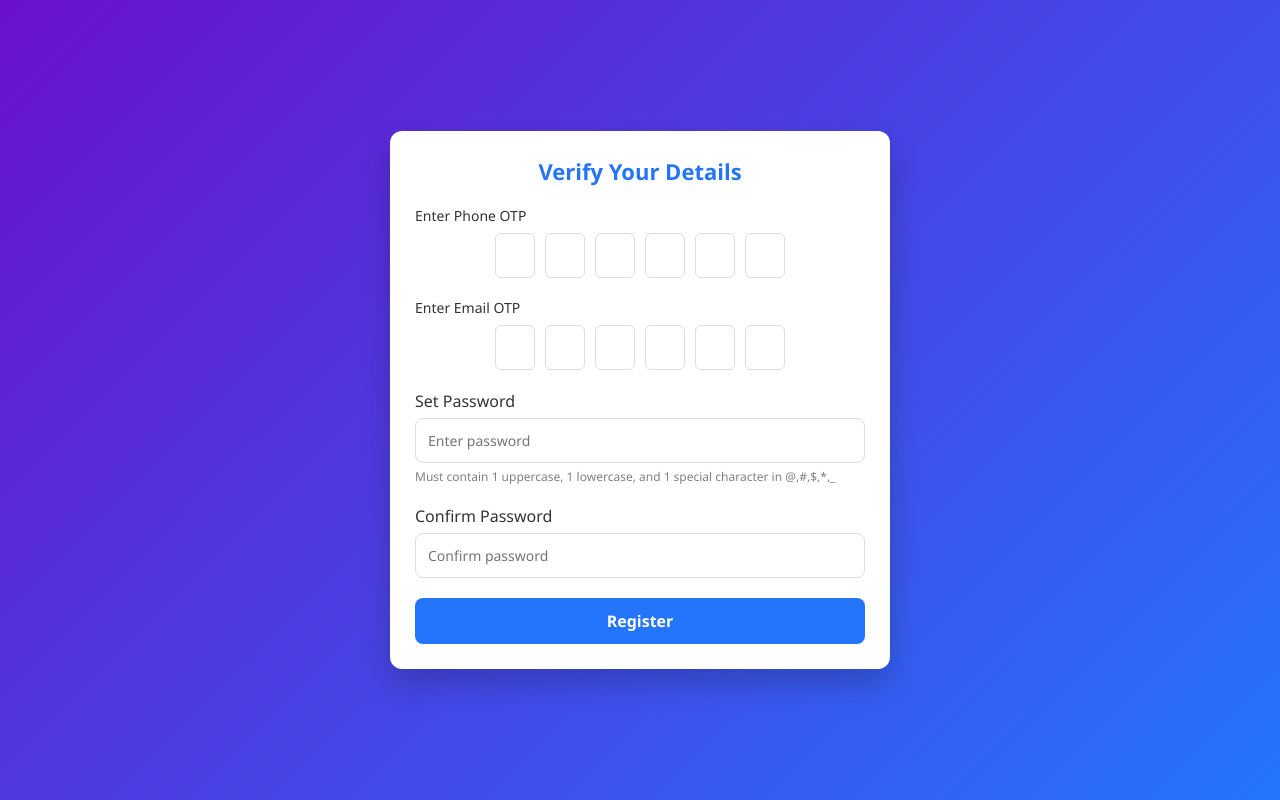
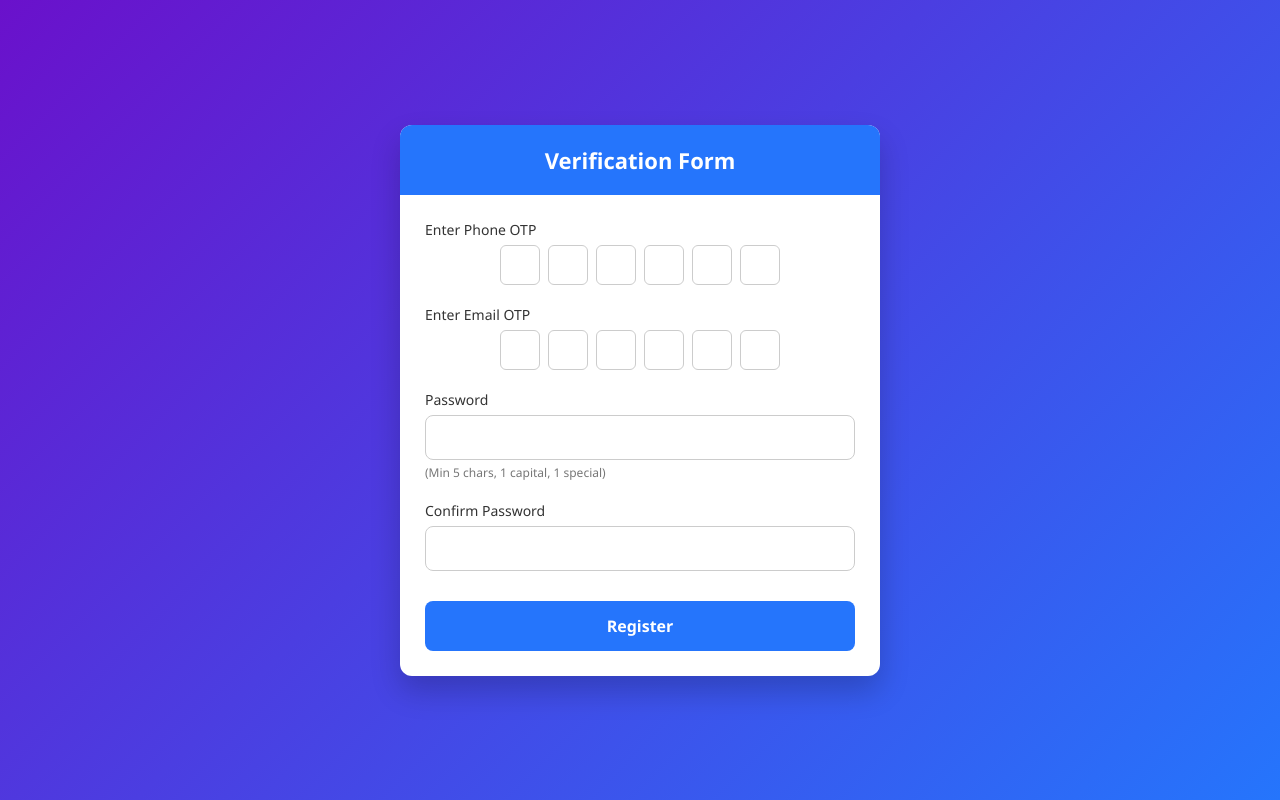
Before and after one commit to infin8-innov8/authentication_system_task, a Django app: page /verification/ in a window 1280 px wide. Run offline with Django 5.2, Linux system fonts and the light colour scheme.

Commit message:
Update verificationtemp.html

```diff
--- a/authentication_system/templates/verificationtemp.html
+++ b/authentication_system/templates/verificationtemp.html
@@ -3,7 +3,7 @@
 <head>
   <meta charset="UTF-8" />
   <meta name="viewport" content="width=device-width, initial-scale=1.0" />
-    <title>Verification Page</title>
+  <title>Verification Form</title>
   <style>
     * {
       margin: 0;
@@ -11,7 +11,6 @@
       box-sizing: border-box;
       font-family: "Segoe UI", Tahoma, Geneva, Verdana, sans-serif;
     }
-
     body {
       background: linear-gradient(135deg, #6a11cb 0%, #2575fc 100%);
       min-height: 100vh;
@@ -20,294 +19,267 @@
       align-items: center;
       padding: 20px;
     }
-
-      .verification-container {
+    .registration-container {
       background: white;
       border-radius: 12px;
       box-shadow: 0 15px 30px rgba(0, 0, 0, 0.2);
       width: 100%;
-        max-width: 500px;
+      max-width: 480px;
+      overflow: hidden;
+    }
+    .registration-header {
+      background: #2575fc;
+      color: white;
+      padding: 20px;
+      text-align: center;
+    }
+    .registration-header h1 {
+      font-weight: 600;
+      font-size: 22px;
+    }
+    .registration-form {
       padding: 25px;
     }
-
-      .verification-header {
-        text-align: center;
-        margin-bottom: 20px;
-      }
-
-      .verification-header h1 {
-        font-size: 22px;
-        color: #2575fc;
-      }
-
-      .otp-section {
-        margin-bottom: 20px;
-      }
-
-      .otp-label {
-        font-size: 14px;
-        margin-bottom: 8px;
-        display: block;
-        color: #333;
-        font-weight: 500;
-      }
-
-      .otp-inputs {
-        display: flex;
-        gap: 10px;
-        justify-content: center;
-      }
-
-      .otp-inputs input {
-        width: 40px;
-        height: 45px;
-        text-align: center;
-        font-size: 18px;
-        border: 1px solid #ddd;
-        border-radius: 6px;
-        transition: 0.3s;
-      }
-
-      .otp-inputs input:focus {
-        border-color: #2575fc;
-        outline: none;
-        box-shadow: 0 0 0 2px rgba(37, 117, 252, 0.2);
-      }
-
     .form-group {
       margin-bottom: 20px;
+      text-align: center;
+      position: relative;
     }
-
     .form-group label {
       display: block;
       margin-bottom: 6px;
       font-weight: 500;
       color: #333;
+      font-size: 14px;
+      text-align: left;
     }
-
-      .form-group input {
+    .otp-boxes {
+      display: flex;
+      justify-content: center;
+      gap: 8px;
+      margin-top: 6px;
+    }
+    .otp-boxes input {
+      width: 40px;
+      height: 40px;
+      text-align: center;
+      font-size: 18px;
+      border: 1px solid #ccc;
+      border-radius: 6px;
+    }
+    .otp-boxes input:focus {
+      outline: none;
+      border-color: #2575fc;
+      box-shadow: 0 0 0 2px rgba(37, 117, 252, 0.2);
+    }
+    .hint {
+      font-size: 12px;
+      color: #777;
+      margin-top: 4px;
+      display: block;
+      text-align: left;
+    }
+    .form-group input[type="password"] {
       width: 100%;
       padding: 12px;
-        border: 1px solid #ddd;
+      border: 1px solid #ccc;
       border-radius: 8px;
       font-size: 14px;
-        transition: 0.3s;
     }
-
     .form-group input:focus {
+      outline: none;
       border-color: #2575fc;
-        outline: none;
       box-shadow: 0 0 0 2px rgba(37, 117, 252, 0.2);
     }
-
-      .register-btn {
-        display: inline-block;
-        text-align: center;
+    .error-message {
+      color: #d9534f;
+      font-size: 12px;
+      display: none;
+      margin-top: 4px;
+      text-align: left;
+    }
+    .match-message {
+      font-size: 13px;
+      margin-top: 4px;
+      text-align: left;
+      display: none;
+    }
+    .register-button {
       width: 100%;
-        padding: 12px;
+      padding: 14px;
       background: #2575fc;
       color: white;
+      border: none;
       border-radius: 8px;
       font-size: 16px;
       font-weight: 600;
       cursor: pointer;
-        text-decoration: none;
-        transition: 0.3s;
-        border: none;
+      margin-top: 10px;
     }
-
-      .register-btn:hover {
-        background: #1c64e0;
-      }
-
-      .error-message {
-        color: #d9534f;
-        font-size: 12px;
-        margin-top: 4px;
-        display: none;
-      }
-
-      .success-message {
-        color: #4caf50;
-        font-size: 12px;
-        margin-top: 4px;
-        display: none;
+    .register-button:hover {
+      background: #2575fc;
     }
   </style>
 </head>
 <body>
-    <div class="verification-container">
-      <div class="verification-header">
-        <h1>Verify Your Details</h1>
+  <div class="registration-container">
+    <div class="registration-header">
+      <h1>Verification Form</h1>
+    </div>
+    <div class="registration-form">
+      <form id="verificationForm">
+
+        <!-- Phone OTP -->
+        <div class="form-group">
+          <label for="phoneOtp">Enter Phone OTP</label>
+          <div class="otp-boxes" id="phoneOtp">
+            <input type="text" maxlength="1" required>
+            <input type="text" maxlength="1" required>
+            <input type="text" maxlength="1" required>
+            <input type="text" maxlength="1" required>
+            <input type="text" maxlength="1" required>
+            <input type="text" maxlength="1" required>
+          </div>
+          <div class="error-message" id="phoneError">Enter a valid 6-digit OTP</div>
         </div>
 
-      <!-- Phone OTP -->
-      <div class="otp-section">
-        <label class="otp-label">Enter Phone OTP</label>
-        <div class="otp-inputs" id="phoneOtp">
-          <input type="text" maxlength="1" name="phone_otp_1" />
-          <input type="text" maxlength="1" name="phone_otp_2" />
-          <input type="text" maxlength="1" name="phone_otp_3" />
-          <input type="text" maxlength="1" name="phone_otp_4" />
-          <input type="text" maxlength="1" name="phone_otp_5" />
-          <input type="text" maxlength="1" name="phone_otp_6" />
+        <!-- Email OTP -->
+        <div class="form-group">
+          <label for="emailOtp">Enter Email OTP</label>
+          <div class="otp-boxes" id="emailOtp">
+            <input type="text" maxlength="1" required>
+            <input type="text" maxlength="1" required>
+            <input type="text" maxlength="1" required>
+            <input type="text" maxlength="1" required>
+            <input type="text" maxlength="1" required>
+            <input type="text" maxlength="1" required>
           </div>
+          <div class="error-message" id="emailError">Enter a valid 6-digit OTP</div>
         </div>
-      <input type="hidden" name="phone_otp" id="phoneOtpComplete" />
-
-      <!-- Email OTP -->
-      <div class="otp-section">
-        <label class="otp-label">Enter Email OTP</label>
-        <div class="otp-inputs" id="emailOtp">
-          <input type="text" maxlength="1" name="email_otp_1" />
-          <input type="text" maxlength="1" name="email_otp_2" />
-          <input type="text" maxlength="1" name="email_otp_3" />
-          <input type="text" maxlength="1" name="email_otp_4" />
-          <input type="text" maxlength="1" name="email_otp_5" />
-          <input type="text" maxlength="1" name="email_otp_6" />
-        </div>
-      </div>
-      <input type="hidden" name="email_otp" id="emailOtpComplete" />
 
         <!-- Password -->
         <div class="form-group">
-        <label for="password">Set Password</label>
-        <input
-          type="password"
-          id="password"
-          placeholder="Enter password"
-          name="password"
-          required
-        />
-
-        <div
-          class="password-format"
-          style="color: gray; font-size: 12px; margin-top: 5px"
-        >
-          Must contain 1 uppercase, 1 lowercase, and 1 special character in
-          @,#,$,*,_
-        </div>
-
-        <div class="error-message" id="passwordError">
-          Must contain 1 uppercase, 1 lowercase, and 1 special character
+          <label for="password">Password</label>
+          <input type="password" id="password" required />
+          <span class="hint">(Min 5 chars, 1 capital, 1 special)</span>
+          <div class="error-message" id="passError">
+            Invalid password format.
           </div>
         </div>
 
         <!-- Confirm Password -->
         <div class="form-group">
           <label for="confirmPassword">Confirm Password</label>
-        <input
-          type="password"
-          id="confirmPassword"
-          placeholder="Confirm password"
-          name="confirm_password"
-          required
-        />
+          <input type="password" id="confirmPassword" required />
+          <div class="match-message" id="confirmMessage"></div>
+        </div>
 
-        <div class="error-message" id="confirmPasswordError">
-          Passwords do not match
+        <button type="submit" class="register-button">Register</button>
+      </form>
     </div>
   </div>
 
-      <!-- Register button -->
-      <button class="register-btn" id="registerBtn">Register</button>
-    </div>
+  <script>
+    function getOtpValue(containerId) {
+      const inputs = document.querySelectorAll(`#${containerId} input`);
+      return Array.from(inputs).map(inp => inp.value).join("");
+    }
 
-    <script>
-      function setupOtpInputs(containerId) {
+    function setupOtp(containerId) {
       const inputs = document.querySelectorAll(`#${containerId} input`);
 
       inputs.forEach((input, index) => {
-          input.addEventListener("input", (e) => {
+        input.addEventListener("input", () => {
           if (input.value.length === 1 && index < inputs.length - 1) {
             inputs[index + 1].focus();
           }
         });
-
         input.addEventListener("keydown", (e) => {
-            if (e.key === "Backspace" && !input.value && index > 0) {
+          if (e.key === "Backspace" && input.value === "" && index > 0) {
             inputs[index - 1].focus();
           }
         });
-
         input.addEventListener("paste", (e) => {
-            const pasteData = e.clipboardData.getData("text").trim();
-            if (/^\d{6}$/.test(pasteData)) {
+          e.preventDefault();
+          const pasteData = (e.clipboardData || window.clipboardData).getData("text").trim();
+          if (/^\d+$/.test(pasteData)) {
             pasteData.split("").forEach((char, i) => {
-                if (inputs[i]) inputs[i].value = char;
+              if (i < inputs.length) {
+                inputs[i].value = char;
+              }
             });
+            if (pasteData.length >= inputs.length) {
               inputs[inputs.length - 1].focus();
-              e.preventDefault();
+            }
           }
         });
       });
     }
 
-      function combineOtpValues() {
-        const phoneInputs = document.querySelectorAll("#phoneOtp input");
-        const emailInputs = document.querySelectorAll("#emailOtp input");
+    // Apply to both OTP fields
+    setupOtp("phoneOtp");
+    setupOtp("emailOtp");
 
-        const phoneOtp = Array.from(phoneInputs)
-          .map((input) => input.value)
-          .join("");
-        const emailOtp = Array.from(emailInputs)
-          .map((input) => input.value)
-          .join("");
+    const form = document.getElementById("verificationForm");
+    const password = document.getElementById("password");
+    const confirmPassword = document.getElementById("confirmPassword");
+    const confirmMessage = document.getElementById("confirmMessage");
 
-        document.getElementById("phoneOtpComplete").value = phoneOtp;
-        document.getElementById("emailOtpComplete").value = emailOtp;
+    // Real-time confirm password check
+    confirmPassword.addEventListener("input", () => {
+      if (confirmPassword.value === "") {
+        confirmMessage.style.display = "none";
+        return;
+      }
+      if (password.value === confirmPassword.value) {
+        confirmMessage.style.display = "block";
+        confirmMessage.style.color = "green";
+        confirmMessage.textContent = "Password matched ✅";
+      } else {
+        confirmMessage.style.display = "block";
+        confirmMessage.style.color = "red";
+        confirmMessage.textContent = "Passwords do not match ❌";
+      }
+    });
 
-        return { phoneOtp, emailOtp };
+    form.addEventListener("submit", function (e) {
+      e.preventDefault();
+      let valid = true;
+
+      const phoneOtpVal = getOtpValue("phoneOtp");
+      const emailOtpVal = getOtpValue("emailOtp");
+
+      if (!/^\d{6}$/.test(phoneOtpVal)) {
+        document.getElementById("phoneError").style.display = "block";
+        valid = false;
+      } else {
+        document.getElementById("phoneError").style.display = "none";
       }
 
-      // Setup OTP boxes
-      setupOtpInputs("phoneOtp");
-      setupOtpInputs("emailOtp");
-
-      // Form validation
-      const passwordInput = document.getElementById("password");
-      const confirmPasswordInput = document.getElementById("confirmPassword");
-      const passwordError = document.getElementById("passwordError");
-      const confirmPasswordError = document.getElementById(
-        "confirmPasswordError"
-      );
-      const registerBtn = document.getElementById("registerBtn");
-
-      registerBtn.addEventListener("click", (e) => {
-        let isValid = true;
-
-        // Combine OTP values
-        combineOtpValues();
-
-        // Validate password
-        const password = passwordInput.value;
-        const validPattern = /^(?=.*[a-z])(?=.*[A-Z])(?=.*[@#$*_]).{6,}$/;
-
-        if (!validPattern.test(password)) {
-          passwordError.style.display = "block";
-          passwordInput.style.borderColor = "#d9534f";
-          isValid = false;
+      if (!/^\d{6}$/.test(emailOtpVal)) {
+        document.getElementById("emailError").style.display = "block";
+        valid = false;
       } else {
-          passwordError.style.display = "none";
-          passwordInput.style.borderColor = "#ddd";
+        document.getElementById("emailError").style.display = "none";
       }
 
-        // Validate password confirmation
-        const confirmPassword = confirmPasswordInput.value;
-        if (password !== confirmPassword) {
-          confirmPasswordError.style.display = "block";
-          confirmPasswordInput.style.borderColor = "#d9534f";
-          isValid = false;
+      const passPattern = /^(?=.*[A-Z])(?=.*[\W_]).{5,}$/;
+      if (!passPattern.test(password.value)) {
+        document.getElementById("passError").style.display = "block";
+        valid = false;
       } else {
-          confirmPasswordError.style.display = "none";
-          confirmPasswordInput.style.borderColor = "#ddd";
+        document.getElementById("passError").style.display = "none";
       }
 
-        // If valid, submit the form (in a real app, this would be an actual form submission)
-        if (isValid) {
-          window.location.href = "/login";
-        } else {
-          e.preventDefault();
+      if (password.value !== confirmPassword.value) {
+        confirmMessage.style.display = "block";
+        confirmMessage.style.color = "red";
+        confirmMessage.textContent = "Passwords do not match ❌";
+        valid = false;
+      }
+
+      if (valid) {
+        alert("Registration Successful!");
       }
     });
   </script>
```
Lines whose indentation alone changed are shown as unchanged.
